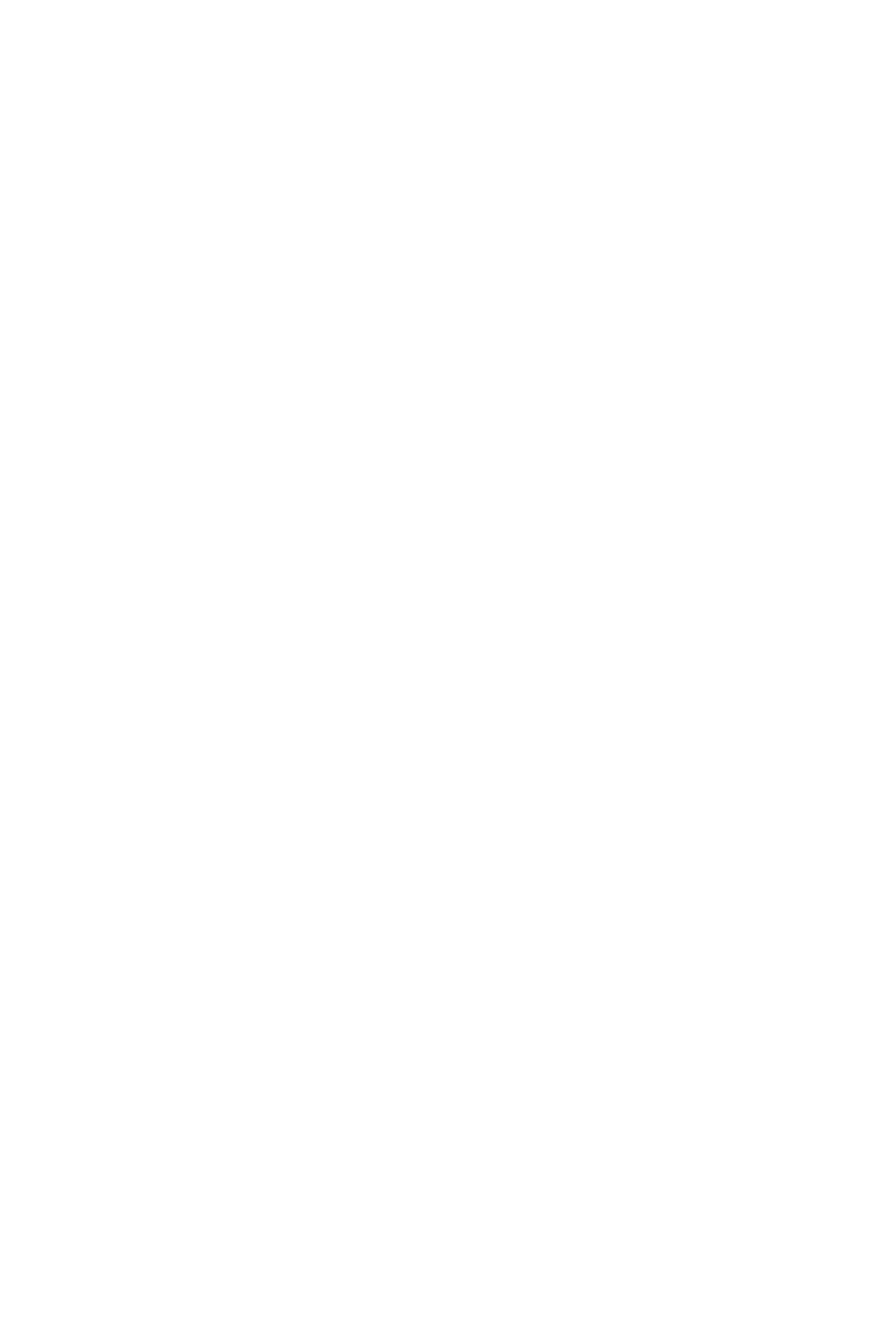
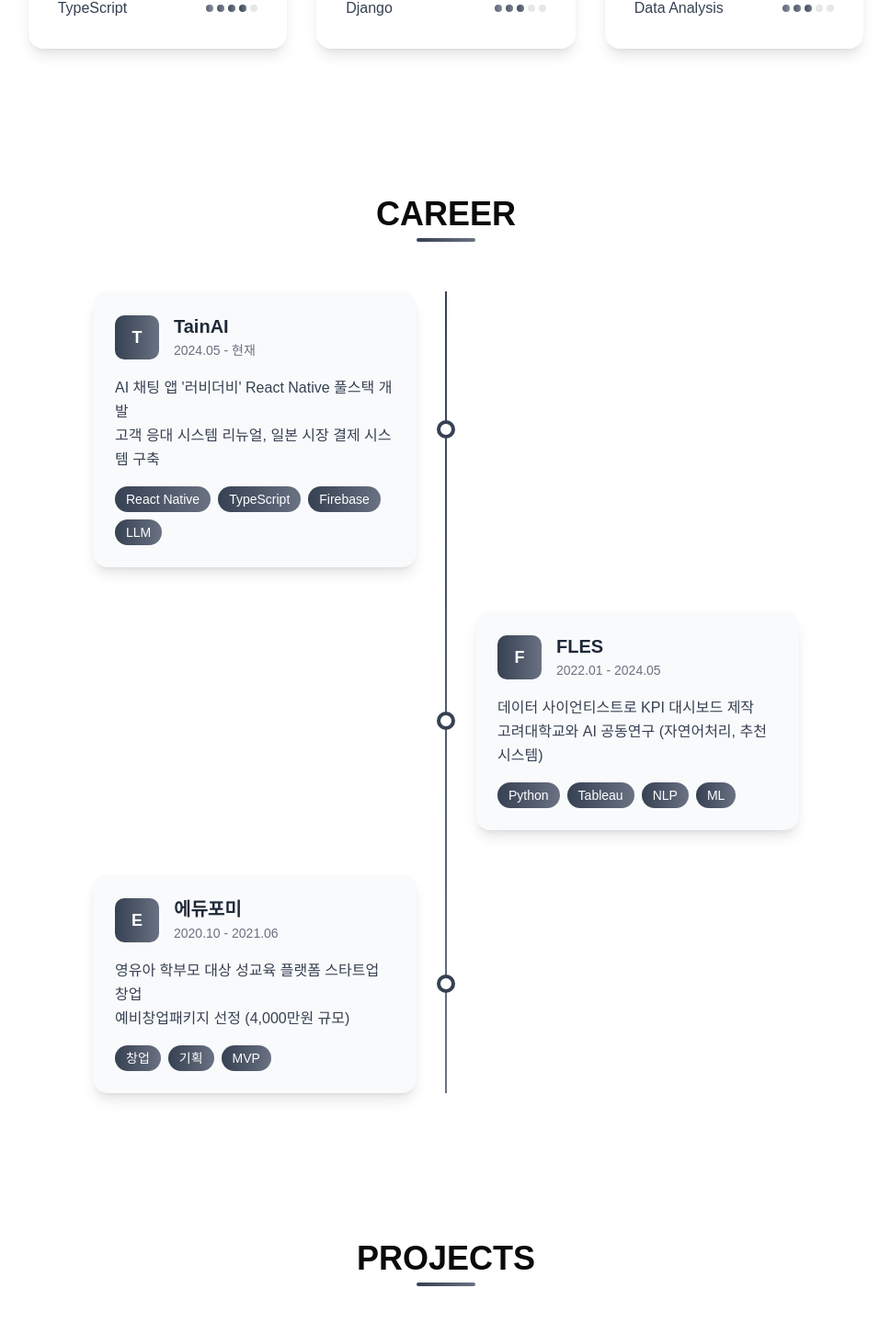
Before and after one commit to mksoo/mksoo-portfolio, a Next.js app: page / in a window 1280 px wide. Shown: the part 1179-2630 px from the top of the page at 92% size, without its empty margins (155-1124 px from the left). Before the commit the page ends 889 px from the top, so only its background shows below. Built offline with nearby package versions, Linux system fonts and the light colour scheme; a web font is replaced by a local one.

Commit message:
refactor(page): 홈 페이지에 신규 섹션 통합

```diff
--- a/src/app/page.tsx
+++ b/src/app/page.tsx
@@ -1,9 +1,17 @@
 import Hero from "@/app/components/Hero";
+import Skills from "@/app/components/Skills";
+import Career from "@/app/components/Career";
+import Projects from "@/app/components/Projects";
+import Contact from "@/app/components/Contact";
 
 export default function Home() {
   return (
     <div className="flex flex-col">
       <Hero />
+      <Skills />
+      <Career />
+      <Projects />
+      <Contact />
     </div>
   );
 }
```
